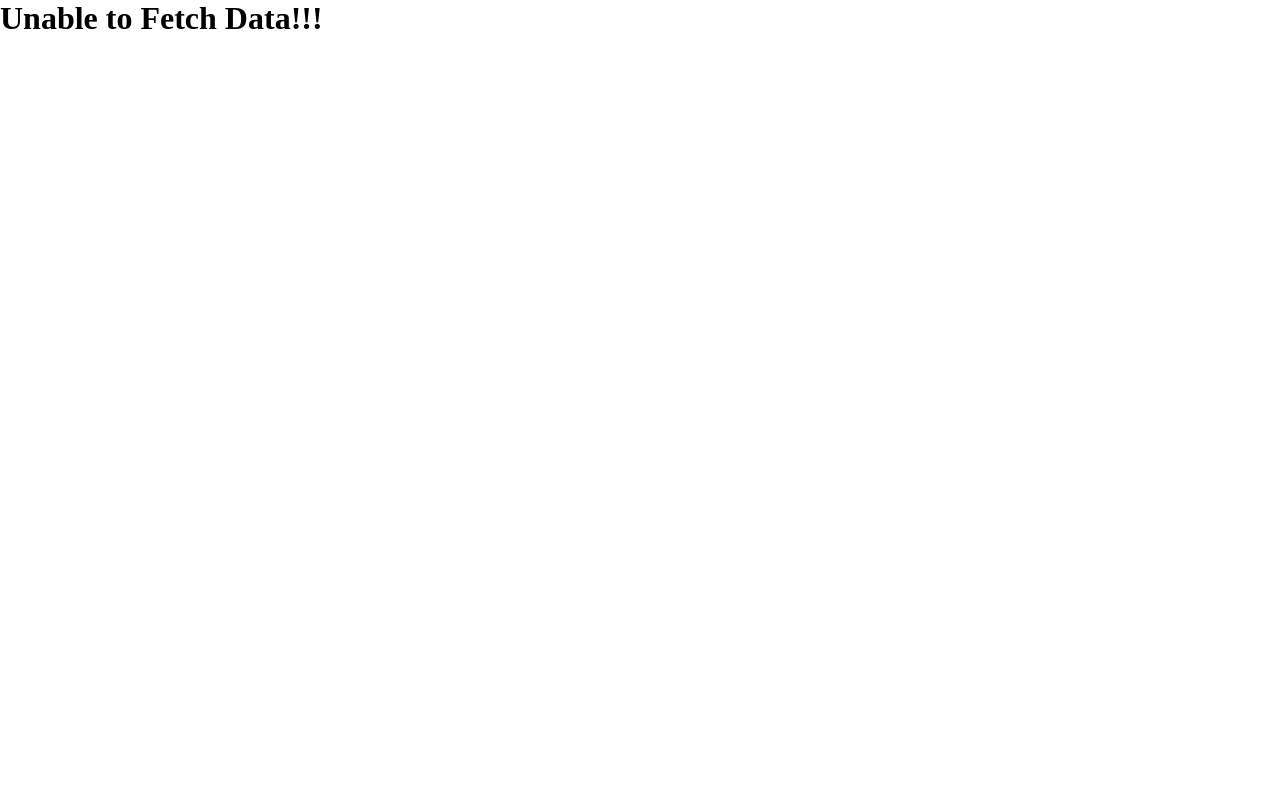
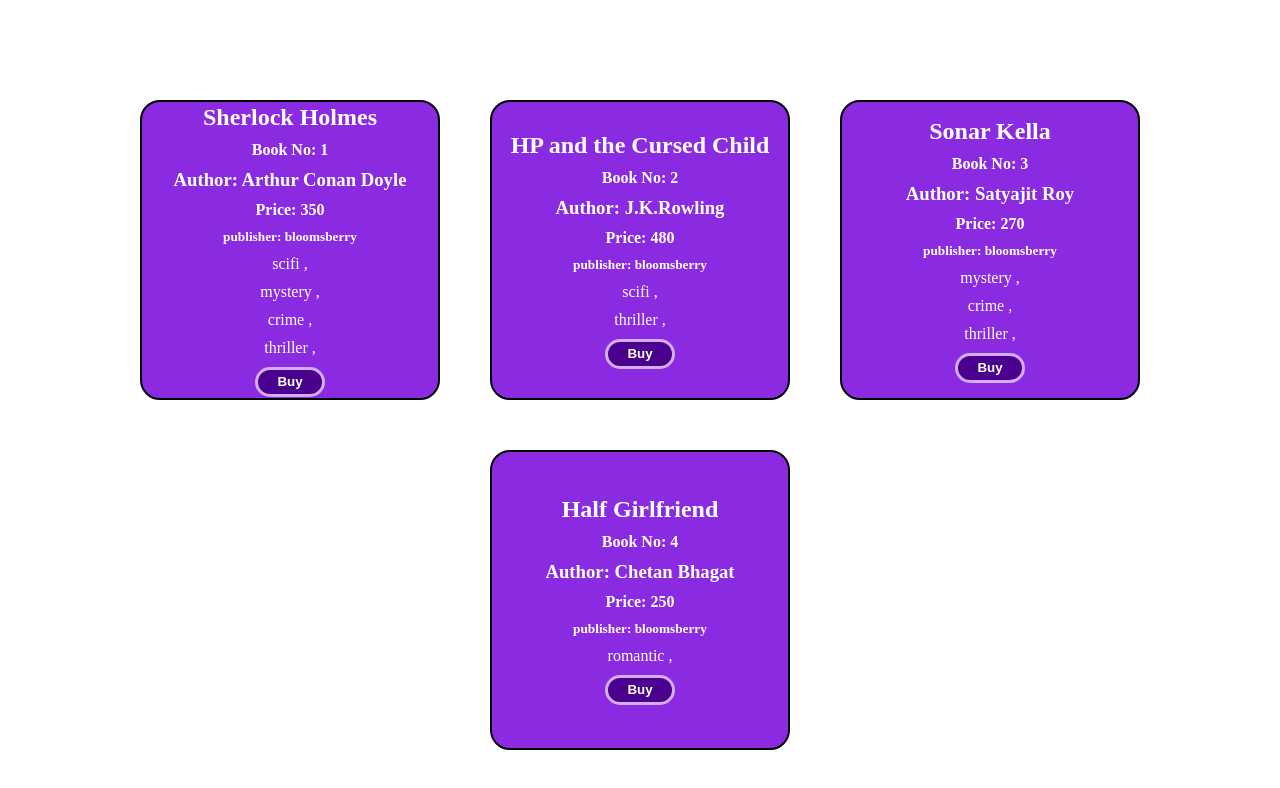
Before and after one commit to Soumita-Nag/Vue.js-Learning, a Vue app: page / in a window 1280 px wide. Shown: the top 788 px of the page. Built offline with nearby package versions, Linux system fonts and the light colour scheme.

Commit message:
starting list rendering

```diff
--- a/src/App.vue
+++ b/src/App.vue
@@ -16,13 +16,11 @@
 // import computedMedhod from './components/04_computed_methods/computedMedhod.vue';
 
 // import vif from './components/05_conditional_rendering/vif.vue'
+// import formPage from './components/05_conditional_rendering/form.vue'
+// import mlformPage from './components/05_conditional_rendering/multilevelForm.vue'
+// import API from './components/05_conditional_rendering/APIdata.vue'
 
-// import formPage from './components/05_conditional_rendering/form.vue'
-
-// import mlformPage from './components/05_conditional_rendering/multilevelForm.vue'
-
-import API from './components/05_conditional_rendering/APIdata.vue'
-
+import intro from './components/06_List_Rendering/intro.vue';
 export default{
   components:{
     // Hello,
@@ -37,7 +35,8 @@ export default{
     // vif,
     // formPage,
     // mlformPage,
-    API,
+    // API,
+    intro,
   },
   // data(){
   //   return{
@@ -69,7 +68,9 @@ export default{
   <!-- <vif/> -->
    <!-- <formPage/> -->
    <!-- <mlformPage/> -->
-  <API/>
+  <!-- <API/> -->
+
+<intro/>
 </template>
 
 <style>
--- /dev/null
+++ b/src/components/06_List_Rendering/intro.vue
@@ -0,0 +1,89 @@
+<template>
+    <div class="container">
+        <div class="card" v-for="(book,index) in books">
+        <h2>{{book.name}}</h2>
+        <h4>Book No: {{index+1}}</h4>
+        <h3>Author: {{book.author}}</h3>
+        <h4>Price: {{book.price}}</h4>
+        <h5>publisher: {{publisher}}</h5>
+        <span id="tag" v-for="(tag,ind) in book.tags">{{ tag }}{{ ind<tag.length-1?" ,":"" }}</span>
+        <button>Buy</button>
+    </div>
+    </div>
+</template>
+<script>
+    export default{
+        data(){
+            return{
+                books:[
+                    {
+                        name:"Sherlock Holmes",
+                        price: 350,
+                        author:"Arthur Conan Doyle",
+                        tags:['scifi','mystery','crime','thriller'],
+                    },
+                    {
+                        name:"HP and the Cursed Child",
+                        price: 480,
+                        author:"J.K.Rowling",
+                        tags:['scifi','thriller'],
+                    },
+                    {
+                        name:"Sonar Kella",
+                        price: 270,
+                        author:"Satyajit Roy",
+                        tags:['mystery','crime','thriller'],
+                    },
+                    {
+                        name:"Half Girlfriend",
+                        price: 250,
+                        author:"Chetan Bhagat",
+                        tags:['romantic'],
+                    },
+                ],
+                publisher: "bloomsberry"
+            }
+        },
+        methodes:{
+
+        },
+    }
+</script>
+<style scoped>
+    .card{
+        height: 300px;
+        width: 300px;
+        border: 2px solid black;
+        background-color: blueviolet;
+        border-radius: 20px;
+        color: white;
+        display: flex;
+        flex-direction: column;
+        justify-content: center;
+        align-items: center;
+        gap: 10px;
+    }
+    #tag{
+        display: inline;
+    }
+    .container{
+        height: 100vh;
+        width: 100vw;
+        display: flex;
+        flex-wrap: wrap;
+        justify-content: center;
+        padding: 100px 0;
+        gap: 50px;
+
+    }
+    button{
+        cursor: pointer;
+        height: 30px;
+        width: 70px;
+        border: 3px solid rgb(211, 174, 247);
+        border-radius: 20px;
+        background-color: rgb(74, 2, 142);
+        color: white;
+        font-weight: bold;
+    }
+</style>
```
